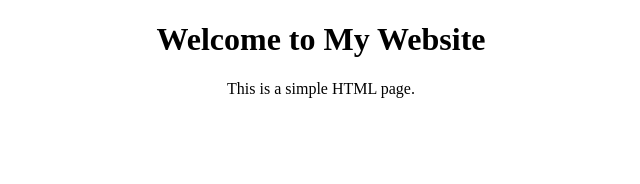
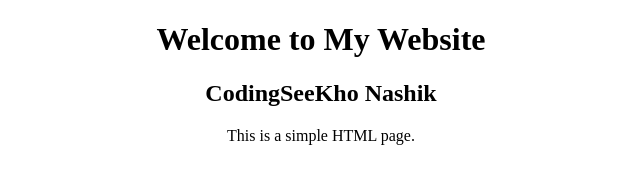
Before and after one commit to SureshSonkamble/nsk26, a plain HTML site: page index.html in a window 1280 px wide. Shown: the whole page, without its empty margins (319-959 px from the left). Drawn offline with Linux system fonts and the light colour scheme.

Commit message:
testing done

```diff
--- a/index.html
+++ b/index.html
@@ -8,7 +8,9 @@
 <body>
     <center>
         <h1>Welcome to My Website</h1>
+        <h2>CodingSeeKho Nashik</h2>
         <p>This is a simple HTML page.</p>
+
     </center>
 
 </body>
```
